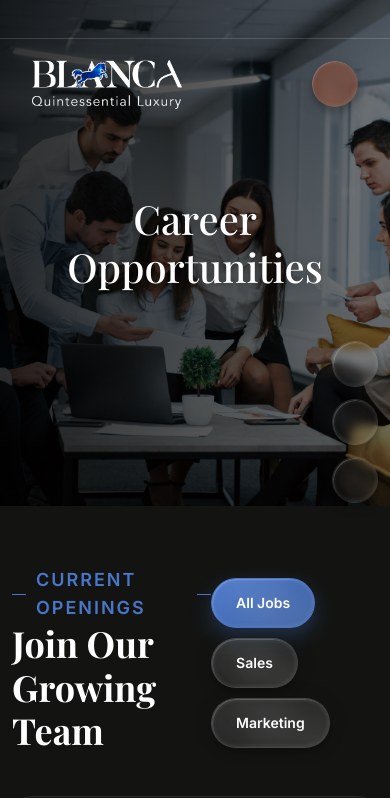
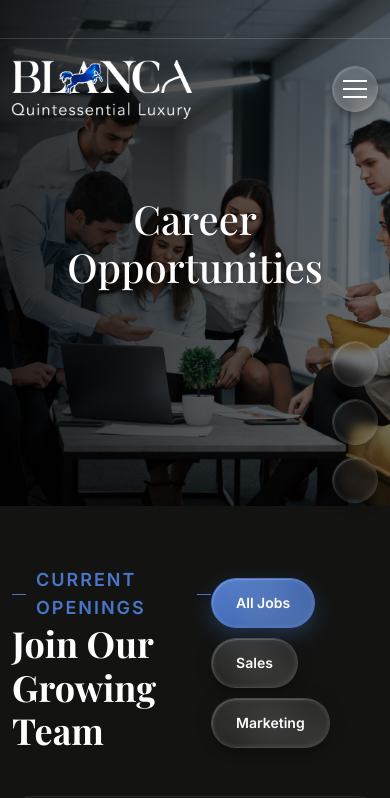
Before and after one commit to InventamTechSolution/Blanca-Realestate-react, a React (Vite) app: page /careers in a window 390 px wide. Shown: the top 798 px of the page. Built offline with nearby package versions, Linux system fonts and the light colour scheme; some icons are missing.

Commit message:
fix some responsive issue in a mobile screen

```diff
--- a/src/components/about/AboutMainSection/index.jsx
+++ b/src/components/about/AboutMainSection/index.jsx
@@ -66,7 +66,7 @@ const AboutSection = () => {
       </div>
 
       {/* Bottom Row: Content Box and Image */}
-      <Row className="row about-bottom-grid gx-4 align-items-center">
+      <Row className="row about-bottom-grid g-4 align-items-center">
         {/* Left Content Box */}
         <Col lg={5}>
           <Montion.div
--- a/src/components/home/About/About.css
+++ b/src/components/home/About/About.css
@@ -210,14 +210,47 @@
     }
 }
 
-@media(max-width: 400px) {
+@media(max-width: 676px) {
+    .about-area.about-modern {
+        padding: 60px 0 40px;
+    }
 
-    .about-area .big-text,
-    .light-mode .about-area .big-text {
+    .video-mask-wrapper {
+        margin-bottom: 30px;
+    }
+
+    .about-modern__title {
+        font-size: clamp(34px, 10vw, 42px);
+        line-height: 1.1;
+        margin-top: 20px;
+        margin-bottom: 15px;
+    }
+
+    .about-modern__text {
         font-size: 16px;
-        text-shadow: none;
-        color: var(--primary-color);
-        font-weight: normal;
-        letter-spacing: 0;
+        line-height: 1.5;
+        margin-bottom: 15px;
+        letter-spacing: 0.5px;
+    }
+
+    .about-modern__content {
+        text-align: left;
+    }
+
+    .buttons {
+        margin-top: 25px;
     }
 }
+
+@media(max-width: 400px) {
+    .about-modern__title {
+        font-size: 32px;
+    }
+}
+
+@media (min-width: 320px) and (max-width: 676px) {
+    .about-modern__wrap.g-5 {
+        --bs-gutter-x: 0;
+        --bs-gutter-y: 0;
+    }
+}
--- a/src/components/home/About/index.jsx
+++ b/src/components/home/About/index.jsx
@@ -8,7 +8,7 @@ const About = () => {
   return (
     <section className="about-area about-modern" id="about">
       <Container>
-        <Row className="about-modern__wrap align-items-center gx-5">
+        <Row className="about-modern__wrap align-items-center g-5">
           {/* Video Section */}
           <Col lg={6} className="about-modern__media">
             <Motion.div
--- a/src/components/home/Properties/Properties.css
+++ b/src/components/home/Properties/Properties.css
@@ -300,6 +300,7 @@
 
 .project-buttons-div {
     display: flex;
+    flex-wrap: wrap;
     gap: 12px;
     margin-top: 24px;
 }
--- a/src/components/home/Properties/index.jsx
+++ b/src/components/home/Properties/index.jsx
@@ -44,7 +44,7 @@ const Properties = () => {
 
   return (
     <section className="homeproject-area py-128" id="our-projects">
-      <Row className="projects-shell align-items-center gx-4">
+      <Row className="projects-shell align-items-center g-4">
         {/* Left Intro Section */}
         <Col lg={4} className="projects-intro">
           <Motion.div
--- a/src/components/home/Testimonials/index.jsx
+++ b/src/components/home/Testimonials/index.jsx
@@ -41,7 +41,7 @@ const Testimonials = () => {
   return (
     <section className="reviews2-area">
       <Container>
-        <Row className="align-items-center gx-4">
+        <Row className="align-items-center g-4">
           {/* Section Title */}
           <Col lg={3}>
             <div className="section-title testimonials-modern__content mb-32">
--- a/src/components/layout/Header/Header.css
+++ b/src/components/layout/Header/Header.css
@@ -715,9 +715,9 @@ header form.search-form button>* {
     margin-right: auto;
 }
 
-@media only screen and (max-width: 575px) {
+@media only screen and (max-width: 767px) {
     .main-menu .mobile-logo {
-        max-width: 150px;
+        max-width: 180px;
     }
 }
 
@@ -1037,40 +1037,41 @@ header form.search-form button>* {
     float: right;
     cursor: pointer;
     padding: 5px 14px;
-    background: transparent;
     position: relative;
     display: flex;
+    flex-direction: column;
     align-items: center;
     justify-content: center;
     font-weight: 600;
+    border-radius: 2rem;
+    background: rgba(255, 255, 255, 0.08);
+    color: var(--lg-text);
+    border: 1px solid var(--lg-highlight);
+    box-shadow: 0 6px 6px rgba(0, 0, 0, 0.2), 0 0 20px rgba(0, 0, 0, 0.1);
+    backdrop-filter: blur(4px);
+    -webkit-backdrop-filter: blur(4px);
+    transition: transform 0.2s ease, box-shadow 0.2s ease, opacity 0.2s ease, border-color 0.2s ease, backdrop-filter 0.4s ease;
     overflow: hidden;
-    border-radius: 2rem;
-    box-shadow: 0 6px 6px rgba(0, 0, 0, 0.2), 0 0 20px rgba(0, 0, 0, 0.1);
-    transition: all 0.4s cubic-bezier(0.175, 0.885, 0.32, 2.2);
     isolation: isolate;
-    border: none;
 }
 
 .main-menu .navbar-header .navbar-toggle::before {
-    content: '';
+    content: "";
     position: absolute;
-    inset: 0;
-    z-index: 0;
-    -webkit-backdrop-filter: blur(4px);
-    backdrop-filter: blur(4px);
-    filter: url(#lg-dist);
-    border-radius: inherit;
+    inset: -10px;
+    background: radial-gradient(circle at 30% 20%, rgb(255 255 255 / 8%), rgba(255, 255, 255, 0) 55%), radial-gradient(circle at 80% 80%, rgb(243 237 237 / 10%), rgba(0, 0, 0, 0) 60%), radial-gradient(circle, rgb(229 237 232 / 5%), rgb(249 244 244 / 0%) 55%);
+    opacity: 0.9;
+    pointer-events: none;
 }
 
 .main-menu .navbar-header .navbar-toggle::after {
-    content: '';
+    content: "";
     position: absolute;
     inset: 0;
-    z-index: 1;
-    background: rgba(208, 71, 19, 0.3);
     border-radius: inherit;
     box-shadow: inset 1px 1px 0 var(--lg-highlight), inset 0 0 5px var(--lg-highlight);
     pointer-events: none;
+    z-index: 1;
 }
 
 .main-menu .navbar-header .navbar-toggle>* {
@@ -1080,17 +1081,11 @@ header form.search-form button>* {
 
 .main-menu .navbar-header .navbar-toggle .icon-bar {
     background: var(--heading-color);
+    width: 24px;
     height: 2px;
     display: block;
-    margin: 4px 0;
-}
-
-.main-menu .navbar-header .navbar-toggle .icon-bar:nth-child(2) {
-    margin-right: 30%;
-}
-
-.main-menu .navbar-header .navbar-toggle .icon-bar:nth-child(3) {
-    margin-right: 60%;
+    margin: 3px 0;
+    transition: all 0.3s ease;
 }
 
 /* Search Btns */
@@ -1275,8 +1270,13 @@ header form.search-form button>* {
     transition: transform 1s ease-in-out;
 }
 
-@media only screen and (max-width: 576px) {
+@media only screen and (max-width: 767px) {
     .header-top .header-info {
         display: grid;
     }
+
+    .header-container {
+        margin: 0 auto;
+        padding: 0 0px;
+    }
 }
--- a/src/pages/Contect/index.jsx
+++ b/src/pages/Contect/index.jsx
@@ -81,7 +81,7 @@ const Contact = () => {
 
                 <div className="contact-form-section">
                     <Container>
-                        <Row className="gx-5">
+                        <Row className="g-5">
                             <Col lg={5}>
                                 <motion.div
                                     className="contact-info-wrapper"
@@ -150,7 +150,7 @@ const Contact = () => {
                                     viewport={{ once: true }}
                                 >
                                     <Form>
-                                        <Row className="gx-4">
+                                        <Row className="g-4">
                                             <Col md={6}>
                                                 <InputField
                                                     label="FIRST NAME"
--- a/src/pages/ProjectDetails/index.jsx
+++ b/src/pages/ProjectDetails/index.jsx
@@ -241,7 +241,7 @@ const ProjectDetails = () => {
                                         </div>
 
                                         <Form className="modern-contact-form">
-                                            <Row className="gx-4 gy-4">
+                                            <Row className="g-4">
 
                                                 <Col md={12}>
                                                     <div className="input-modern-group">
--- a/src/pages/Registration/index.jsx
+++ b/src/pages/Registration/index.jsx
@@ -119,7 +119,7 @@ const Registration = () => {
                                         <div className="tab-content active">
                                             <div className="section-header">| Personal Details</div>
 
-                                            <Row className="gx-4">
+                                            <Row className="g-4">
                                                 <Col md={6} className="mb-4">
                                                     <Dropdown
                                                         label="Real Estate Agent Type*"
@@ -148,7 +148,7 @@ const Registration = () => {
                                                     </Col>
                                                 )}
                                             </Row>
-                                            <Row className="gx-4">
+                                            <Row className="g-4">
 
                                                 <Col md={6}>
                                                     <InputField
@@ -239,7 +239,7 @@ const Registration = () => {
                                         <div className="tab-content active">
                                             <div className="section-header">| Address Details</div>
 
-                                            <Row className="gx-4">
+                                            <Row className="g-4">
                                                 <Col md={6}>
                                                     <div className="mb-4">
                                                         <Dropdown
```
